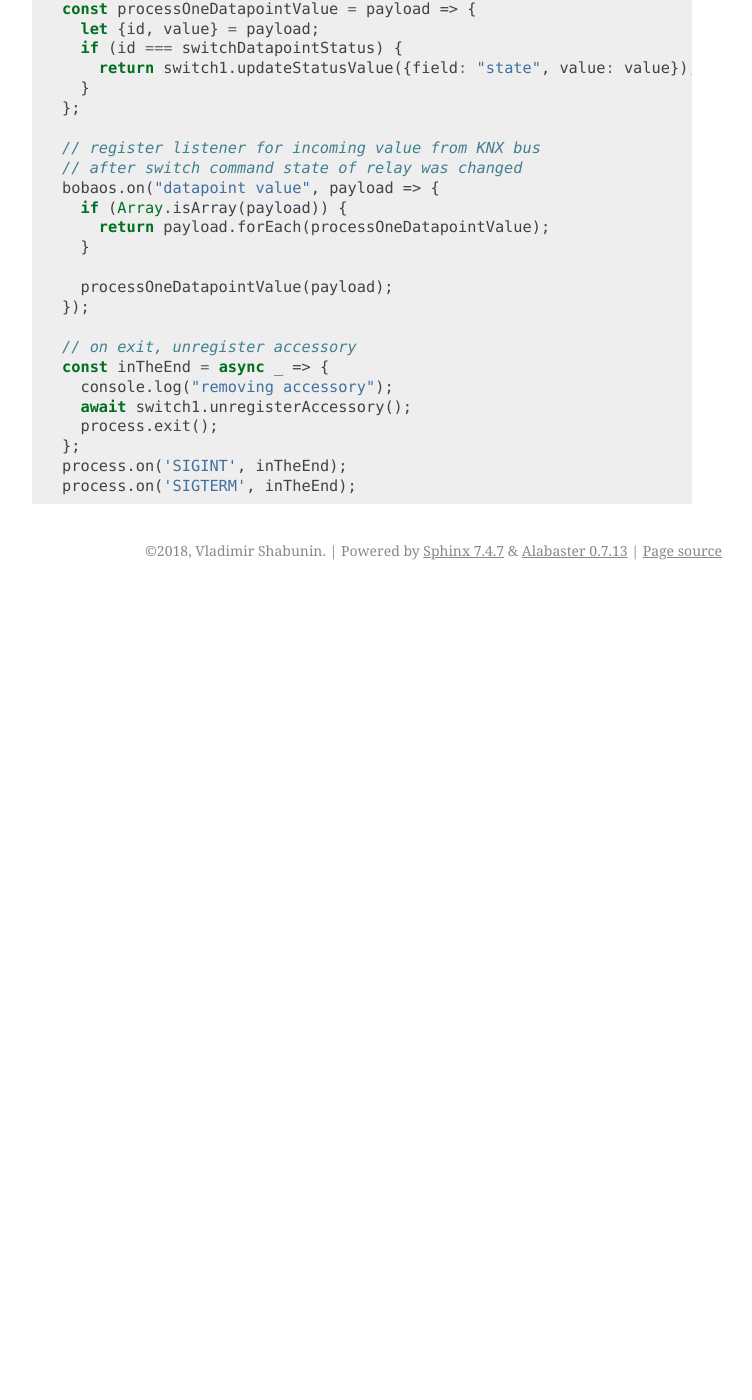
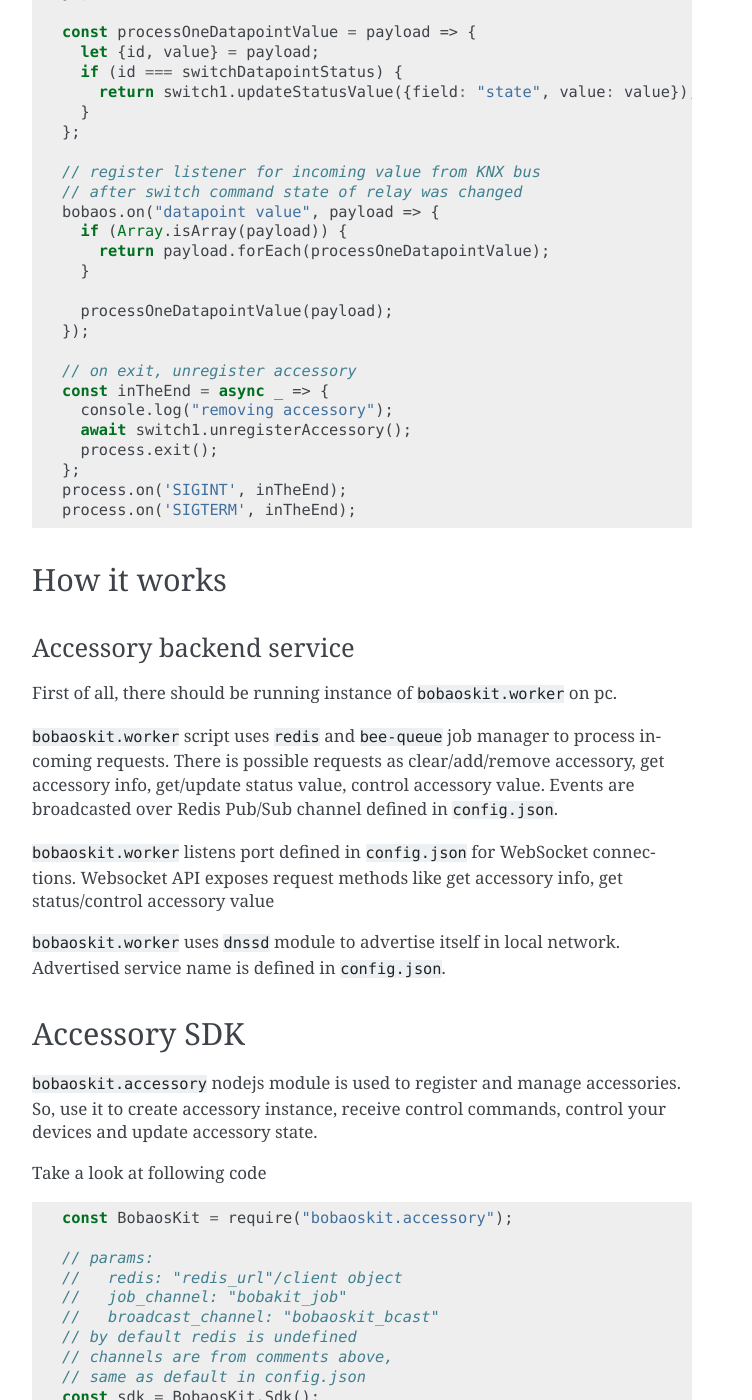
Before and after one commit to bobaoskit/bobaoskit.github.io_source, a Sphinx documentation site: the page built from source/bobaoskit.md, in a window 1280 px wide and 1400 px high, scrolled down 1284 px. Shown: the whole window, without its empty margins (388-1140 px from the left). Built offline with Sphinx 7.4.7, drawn with Linux system fonts in a browser that asks for light colours; formulas are drawn with MathJax 3; before the commit the page ends 1874 px from its top, so only the background shows below that; some of the changed text lies outside the part shown.

Commit message:
bobaoskit.md

````diff
--- a/source/bobaoskit.md
+++ b/source/bobaoskit.md
@@ -4,11 +4,11 @@
 
 Inspired by Apple HomeKit I was searching for android solution but couldn't find appropriate. To be able to work in LAN without cloud I started own project.
 
-So, bobaoskit is a simple implementation of accessory system without any complication. So, there is no such things like pairing, crypto, binary protocol implemented. It works with simple Websocket protocol to implement network communications. Only five websocket requests are implemented and four broadcasted events.
+So, bobaoskit is a simple implementation of accessory system without any complication. So, there is no such things like pairing, authorization, crypto, binary protocol implemented. It works with simple Websocket protocol to implement network communications. Only five websocket requests are implemented and four broadcasted events.
 
 Accessories only have `id`, `name`, `type`, `control`, `status` fields.
 
-For example, simple switch that works with `bobaos`:
+Following example shows how switch accessory can be implemented. It has only `state` both control and status field that reflects switch relay state.
 
 ```js
 const Bobaos = require("bobaos.sub");
@@ -78,3 +78,75 @@
 process.on('SIGINT', inTheEnd);
 process.on('SIGTERM', inTheEnd);
 ```
+
+## How it works
+
+### Accessory backend service
+
+First of all, there should be running instance of `bobaoskit.worker` on pc.
+
+`bobaoskit.worker` script uses `redis` and `bee-queue` job manager to process incoming requests.
+There is possible requests as clear/add/remove accessory, get accessory info, get/update status value, control accessory value. Events are broadcasted over Redis Pub/Sub channel defined in `config.json`.
+
+`bobaoskit.worker` listens port defined in `config.json` for WebSocket connections. Websocket API exposes request methods like get accessory info, get status/control accessory value
+
+`bobaoskit.worker` uses `dnssd` module to advertise itself in local network. Advertised service name is defined in `config.json`.
+
+## Accessory SDK
+
+`bobaoskit.accessory` nodejs module is used to register and manage accessories. So, use it to create accessory instance, receive control commands, control your devices and update accessory state.
+
+Take a look at following code
+
+```js
+const BobaosKit = require("bobaoskit.accessory");
+
+// params:
+//   redis: "redis_url"/client object
+//   job_channel: "bobakit_job"
+//   broadcast_channel: "bobaoskit_bcast"
+// by default redis is undefined
+// channels are from comments above,
+// same as default in config.json
+const sdk = BobaosKit.Sdk();
+
+
+// sdk param is not required but
+// if you want to add multiple accessories
+// it is better to create one sdk instance
+// and use it for all accessories
+const accessory = BobaosKit.Accessory({
+  id: "accessory",
+  name: "Simple Switch",
+  type: "switch",
+  control: ["state"],
+  status: ["state"],
+  sdk: sdk
+});
+```
+Now, sdk has following methods that is used by accessory instance:
+
+  * ping()
+  * getGeneralInfo()
+  * clearAccessories()
+  * addAccessory(payload)
+  * removeAccessory(payload)
+  * getAccessoryInfo(payload)
+  * getStatusValue(payload)
+  * updateStatusValue(payload)
+  * controlAccessoryValue(payload)
+
+Also, sdk emits `broadcasted event` with `(method, payload)` as a params.
+
+`BobaosKit.Accessory(..)` creates object that represents accessory. It uses `sdk` to communicate via `bee-queue` with bobaoskit worker and creates own `bee-queue` instance to accept incoming requests. Exposed methods:
+
+  * getAccessoryInfo()
+  * getStatusValue(payload)
+  * updateStatusValue(payload)
+  * unregisterAccessory()
+
+Accessory instance emits event `control accessory value` event with `(method, payload)` params when request to control accessory value is received. So, listen for this event and process it.
+
+## Client
+
+Client application makes a dnssd discovery and  after resolving host creates WebSocket connection to given port. Then `get accessory info` with `null` payload is sent and response contains list of all accessories.
````
